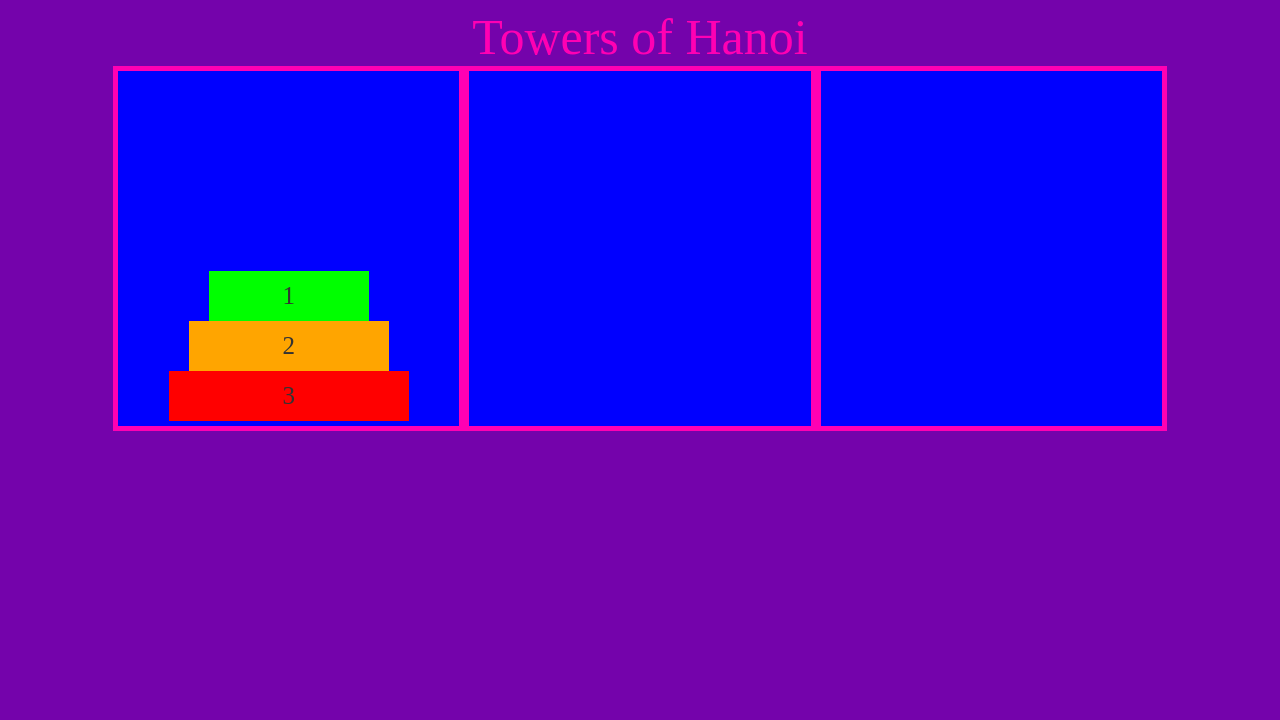
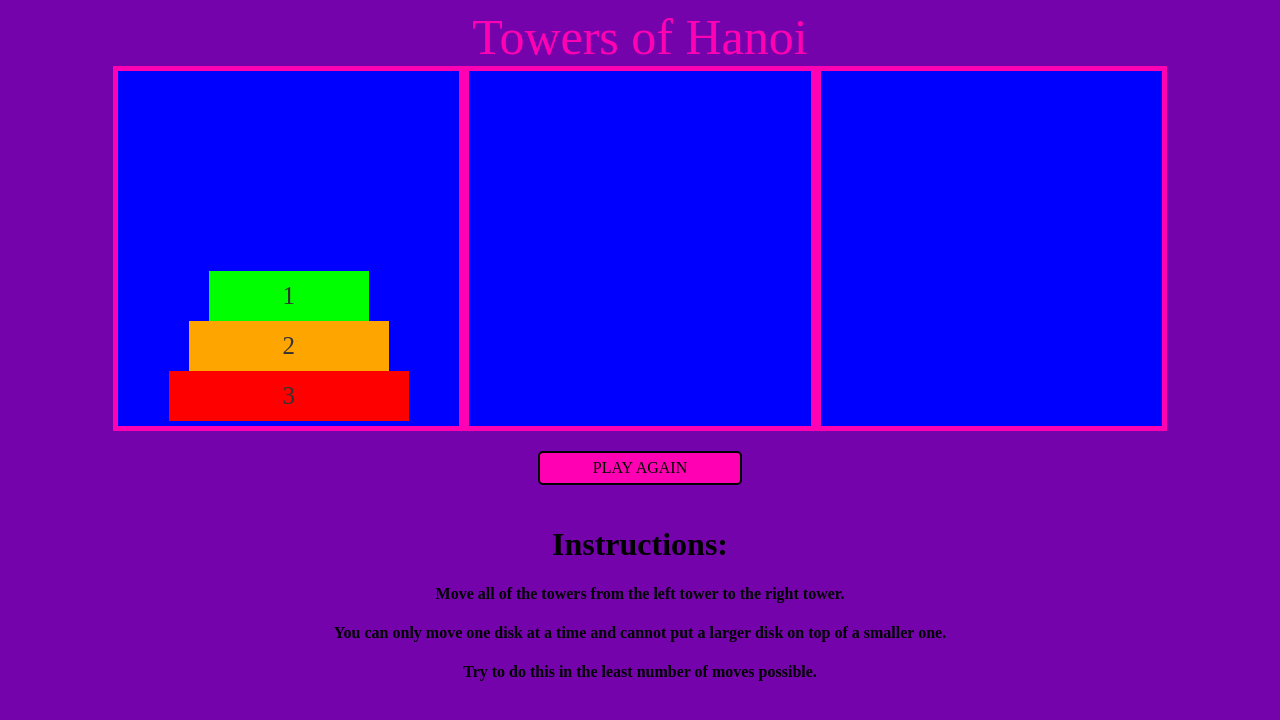
Before and after one commit to ampoindexter/towers-no-bootstrap, a plain HTML site: page index.html in a window 1280 px wide. Drawn offline with nearby package versions, Linux system fonts and the light colour scheme.

Commit message:
Cleaned up code and added game instructions

```diff
--- a/index.html
+++ b/index.html
@@ -25,6 +25,17 @@
     </div>
   </div>
 
+  <div id="resetArea">
+    <div class="button" id="reset">PLAY AGAIN</div>
+  </div>
+
+  <div id="instructions">
+    <h1>Instructions:</h1>
+      <h4>Move all of the towers from the left tower to the right tower.</h4>
+      <h4>You can only move one disk at a time and cannot put a larger disk on top of a smaller one.</h4>
+      <h4>Try to do this in the least number of moves possible.</h4>
+  </div>
+
   <script src="//code.jquery.com/jquery-2.1.4.min.js"></script>
   <script src="main.js"></script>
 </body>
--- a/main.js
+++ b/main.js
@@ -2,7 +2,8 @@ $(document).ready(init)
 
 function init() {
   $('.disk').on('click', diskSelect);
-  $('.tower').on('click', moveDisk)
+  $('.tower').on('click', moveDisk);
+  $('#reset').on('click', resetGame);
 }
 
 var $selectedDisk;
@@ -10,26 +11,11 @@ var $chosenDisk;
 var clickedTower;
 var numMoves = 0;
 
-// function thisTurn() {
-//   clickedTower = '#' + $(this).attr('id');
-
-//   if (!$selectedDisk) {
-//     diskSelect();
-//   } else {
-//     moveDisk();
-//   }
-
-// }
-
-
 function diskSelect() {
   event.stopPropagation();
   console.log('nthDisk', $(this).find('.disk:nth-of-type(1)'));
   $selectedDisk = $(this).first().parent().find('.disk:nth-of-type(1)').toggleClass('selected');
   console.log('$selectedDisk', $selectedDisk);
-  // $selectedDisk.toggleClass('selected');
-  // children('.disk:first-child');
-  //debugger;
 }
 
 function moveDisk() {
@@ -49,17 +35,10 @@ function moveDisk() {
   }
 }
 
+function resetGame() {
+  location.reload();
+}
+
 function win() {
   alert('YOU FUCKING ROCK!');
 }
-
-// function diskDrop() {
-//   $('selected').appendTo(clickedTower);
-
-   // if (selectedDisk.hasClass('selected')) {
-  //   ('.selected').detach();
-  // } else {
-
-// function(diskMove) {
-//   if ()
-// }
--- a/style.css
+++ b/style.css
@@ -35,10 +35,7 @@ body {
 
 .disk {
   color: #333;
-  font-size: 25px
-  /*background-color: green;*/
-  /*border: 2px solid #ffa500;*/
-  /*border-radius: 30px*/;
+  font-size: 25px;
   margin: 0 auto;
   height: 50px;
   display: flex;
@@ -65,3 +62,20 @@ body {
   margin-bottom: 8px;
   box-shadow: 10px 10px 5px #222;
 }
+
+#resetArea {
+  display: flex;
+  justify-content: center;
+}
+
+#reset {
+  width: 200px;
+  height: 30px;
+  background-color: #ff00b3;
+  border: 2px solid black;
+  border-radius: 5px;
+  margin: 20px;
+  display: flex;
+  justify-content: center;
+  align-items: center;
+}
```
